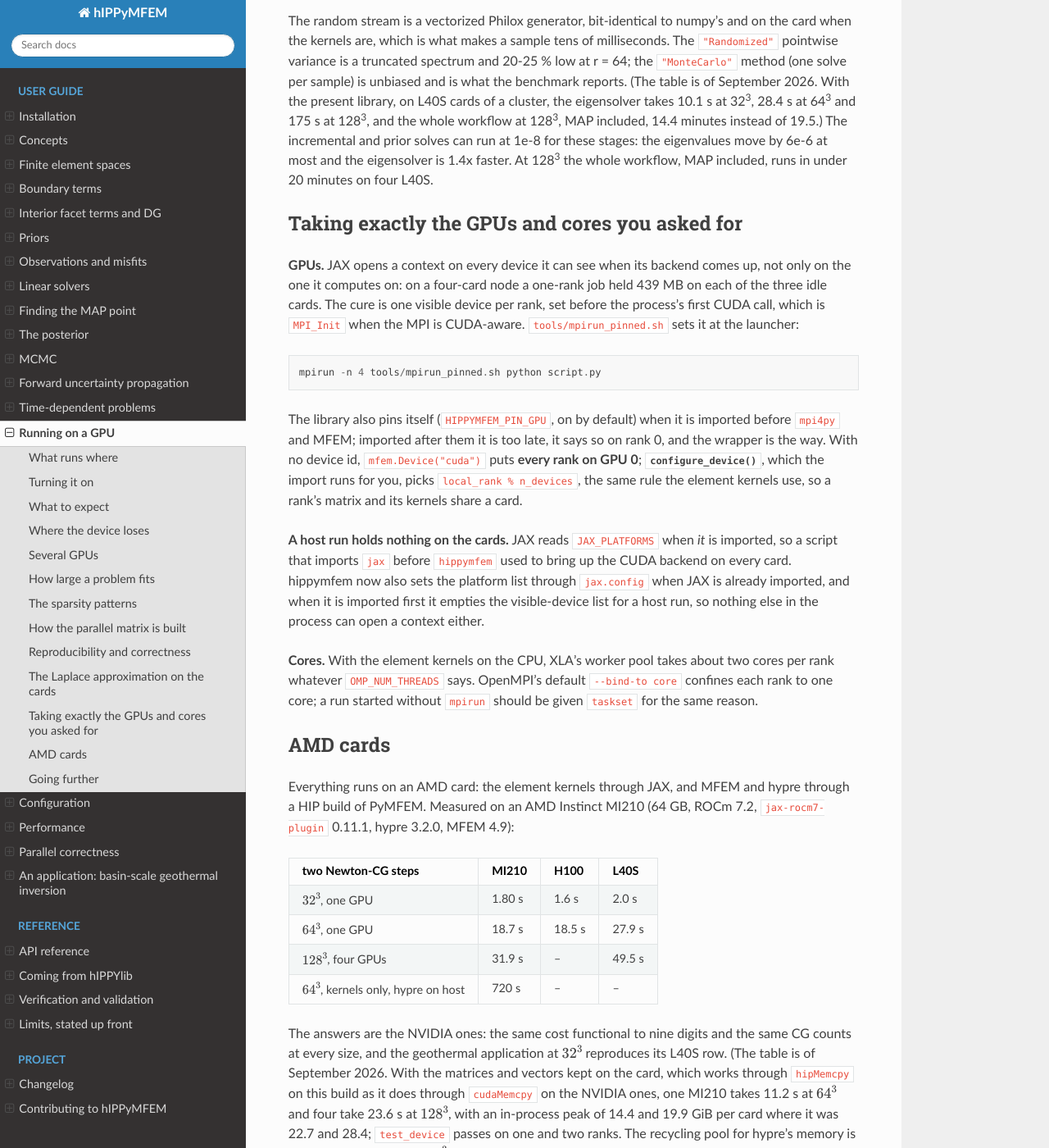
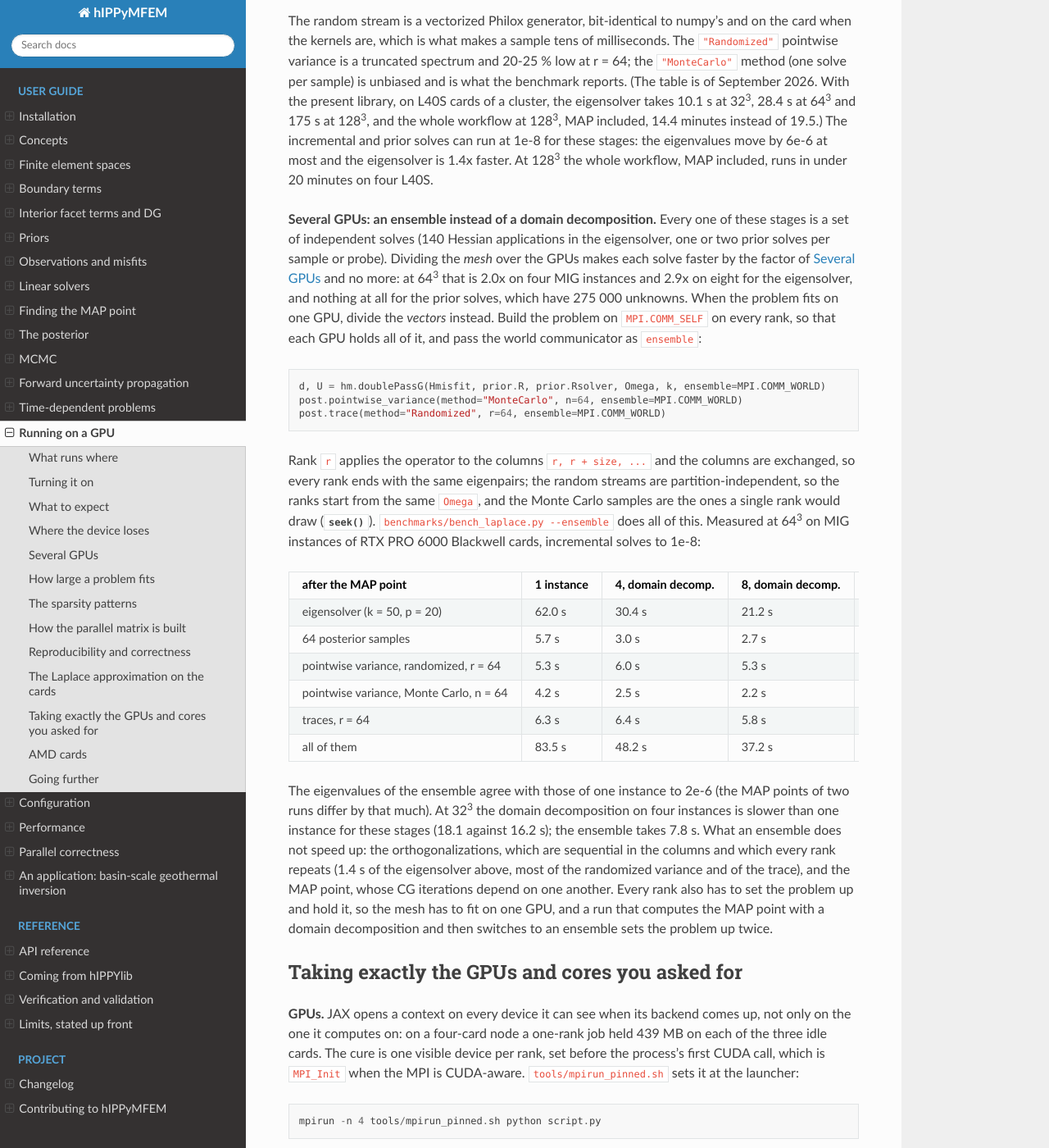
Before and after one commit to hIPPyMFEM/hippymfem, a Sphinx documentation site: the page built from docs/source/guide/gpu.rst, in a window 1280 px wide and 1400 px high, scrolled down 16362 px. Shown: the whole window at 82% size. Built offline with Sphinx 7.4.7 and the Read the Docs theme 3.1.0, drawn with Linux system fonts in a browser that asks for light colours; pages that are not in the unit, such as notebooks, are missing from menus.

Commit message:
Guide and changelog: the Laplace stages as an ensemble over the GPUs, measured
At 64^3 on MIG instances of RTX PRO 6000 Blackwell cards the eigensolver takes 62.0 s on
one instance, 30.4 / 21.2 s on four / eight with the mesh divided, and 17.6 / 9.9 s as
an ensemble; all stages after the MAP point 83.5, 48.2 / 37.2 and 27.8 / 17.9 s.

```diff
--- a/docs/source/guide/gpu.rst
+++ b/docs/source/guide/gpu.rst
@@ -786,6 +786,47 @@
 eigenvalues move by 6e-6 at most and the eigensolver is 1.4x faster.  At 128\ :sup:`3`
 the whole workflow, MAP included, runs in under 20 minutes on four L40S.
 
+**Several GPUs: an ensemble instead of a domain decomposition.**  Every one of these
+stages is a set of independent solves (140 Hessian applications in the eigensolver, one
+or two prior solves per sample or probe).  Dividing the *mesh* over the GPUs makes each
+solve faster by the factor of `Several GPUs`_ and no more: at 64\ :sup:`3` that is 2.0x
+on four MIG instances and 2.9x on eight for the eigensolver, and nothing at all for the
+prior solves, which have 275 000 unknowns.  When the problem fits on one GPU, divide the
+*vectors* instead.  Build the problem on ``MPI.COMM_SELF`` on every rank, so that each
+GPU holds all of it, and pass the world communicator as ``ensemble``::
+
+   d, U = hm.doublePassG(Hmisfit, prior.R, prior.Rsolver, Omega, k, ensemble=MPI.COMM_WORLD)
+   post.pointwise_variance(method="MonteCarlo", n=64, ensemble=MPI.COMM_WORLD)
+   post.trace(method="Randomized", r=64, ensemble=MPI.COMM_WORLD)
+
+Rank ``r`` applies the operator to the columns ``r, r + size, ...`` and the columns are
+exchanged, so every rank ends with the same eigenpairs; the random streams are
+partition-independent, so the ranks start from the same ``Omega``, and the Monte Carlo
+samples are the ones a single rank would draw (:meth:`~hippymfem.common.random.Random.seek`).
+``benchmarks/bench_laplace.py --ensemble`` does all of this.  Measured at 64\ :sup:`3`
+on MIG instances of RTX PRO 6000 Blackwell cards, incremental solves to 1e-8:
+
+==========================================  ==========  ===================  ===================  ===============  ===============
+after the MAP point                         1 instance  4, domain decomp.    8, domain decomp.    4, ensemble      8, ensemble
+==========================================  ==========  ===================  ===================  ===============  ===============
+eigensolver (k = 50, p = 20)                62.0 s      30.4 s               21.2 s               17.6 s           9.9 s
+64 posterior samples                        5.7 s       3.0 s                2.7 s                2.1 s            0.9 s
+pointwise variance, randomized, r = 64      5.3 s       6.0 s                5.3 s                3.7 s            3.6 s
+pointwise variance, Monte Carlo, n = 64     4.2 s       2.5 s                2.2 s                1.3 s            0.8 s
+traces, r = 64                              6.3 s       6.4 s                5.8 s                3.2 s            2.7 s
+all of them                                 83.5 s      48.2 s               37.2 s               27.8 s           17.9 s
+==========================================  ==========  ===================  ===================  ===============  ===============
+
+The eigenvalues of the ensemble agree with those of one instance to 2e-6 (the MAP
+points of two runs differ by that much).  At 32\ :sup:`3` the domain decomposition on
+four instances is slower than one instance for these stages (18.1 against 16.2 s); the
+ensemble takes 7.8 s.  What an ensemble does not speed up: the orthogonalizations, which
+are sequential in the columns and which every rank repeats (1.4 s of the eigensolver
+above, most of the randomized variance and of the trace), and the MAP point, whose CG
+iterations depend on one another.  Every rank also has to set the problem up and hold
+it, so the mesh has to fit on one GPU, and a run that computes the MAP point with a
+domain decomposition and then switches to an ensemble sets the problem up twice.
+
 Taking exactly the GPUs and cores you asked for
 -----------------------------------------------
 
```
Also changed, not shown: CHANGELOG.md (+13 -0 lines).
